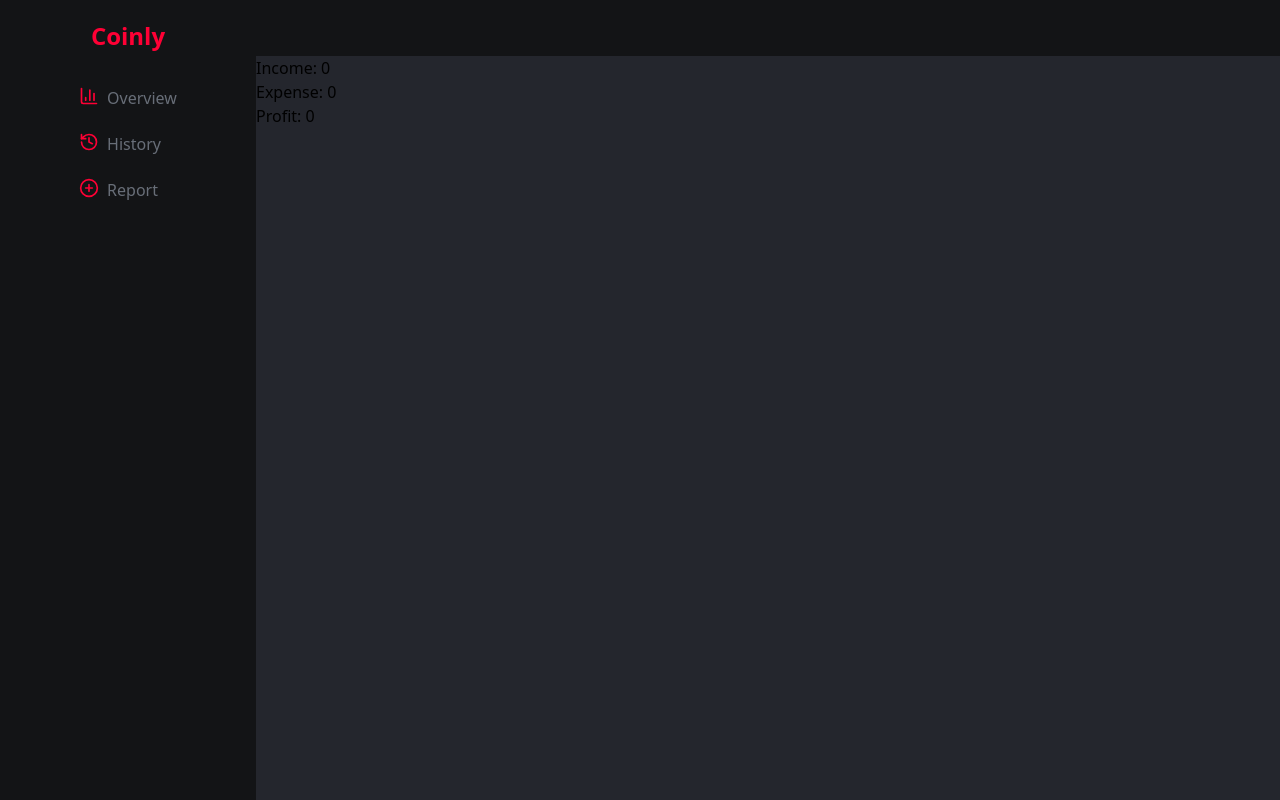
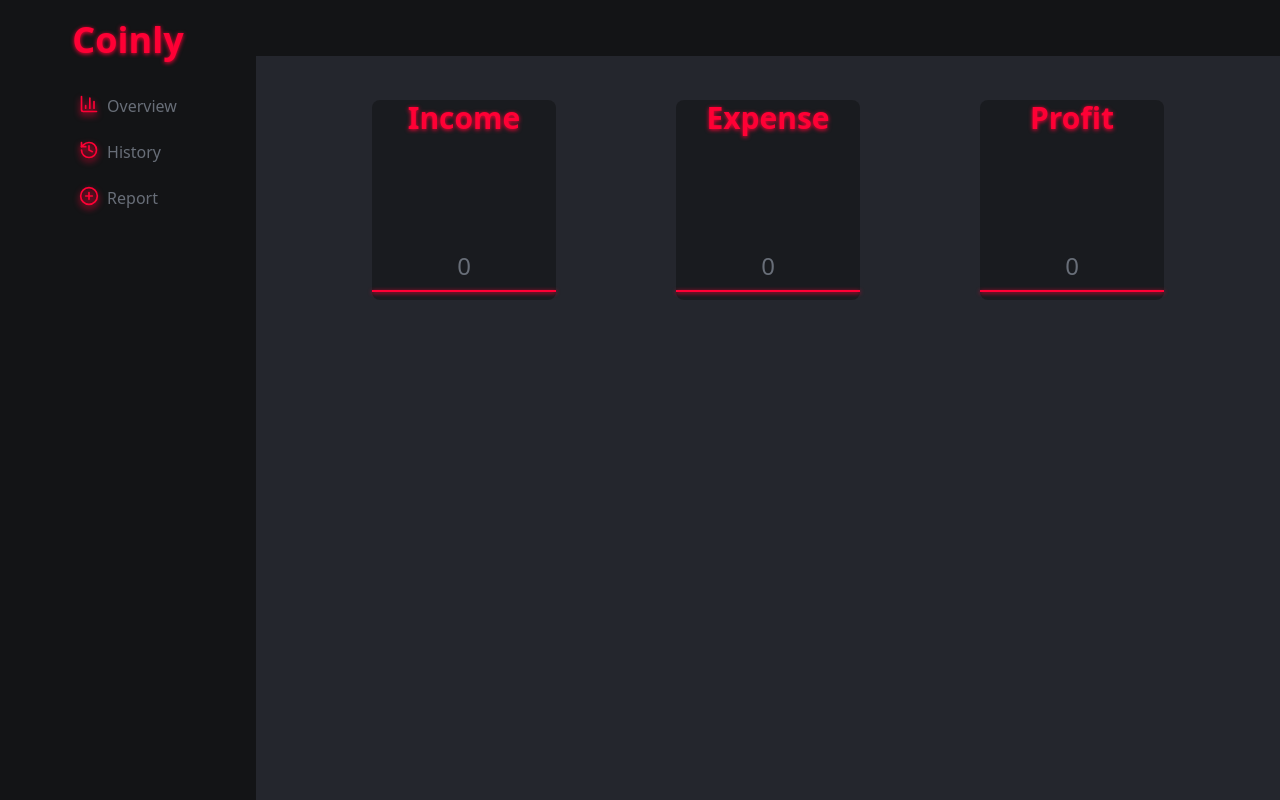
Before and after one commit to IlliaLev/Coinly, a Next.js app: page /dashboard in a window 1280 px wide. Built offline with nearby package versions, Linux system fonts and the light colour scheme.

Commit message:
created Card component and created animations for card

```diff
--- a/app/dashboard/layout.tsx
+++ b/app/dashboard/layout.tsx
@@ -13,7 +13,8 @@ export default function DashboardLayout({children, } : {children: React.ReactNod
                 w-[calc(100vw-256px)]
                 `}>
                 <main className={`
-                    w-full
+                    w-full flex flex-col h-full
+                    bg-[#24262D]
                     `}>
                     <Navbar />
                     {children}
--- a/app/dashboard/page.tsx
+++ b/app/dashboard/page.tsx
@@ -1,6 +1,34 @@
 "use client"
 
 import {useAppStore} from "@/lib/useAppStore";
+
+import Card from "@/components/ui/Card";
+
+import {motion, Variants} from "framer-motion";
+
+const cardList: Variants = {
+    hidden: {opacity: 0},
+    show: {
+        opacity: 1,
+        transition: {
+            staggerChildren: 0.5,
+            ease: "easeOut",
+        },
+    },
+}
+
+const card: Variants = {
+    hidden: {opacity: 0, x: 300},
+    show: {
+        opacity: 1,
+        x: 0,
+        transition: {
+            type: "spring",
+            stiffness: 120,
+            damping: 15,
+        }
+    },
+}
 
 export default function Dashboard() {
     const reports = useAppStore((state) => state.reports);
@@ -15,15 +43,27 @@ export default function Dashboard() {
 
     const profit = totalIncome - totalExpense;
 
+    const cards = [
+        {id: 1, title: "Income", amount: totalIncome},
+        {id: 2, title: "Expense", amount: totalExpense},
+        {id: 3, title: "Profit", amount: profit},
+    ];
+
     return (
         <div className={`
-            h-[calc(100vh-56px)]
-            bg-[#24262D]
-        `}>
-
-            <div>Income: {totalIncome}</div>
-            <div>Expense: {totalExpense}</div>
-            <div>Profit: {profit}</div>
+            flex flex-row items-center justify-center
+            mt-5
+            `}>
+            <motion.ul variants={cardList} initial="hidden" animate="show" className={`
+                flex flex-row gap-30 items-center overflow-hidden
+                py-6 px-6
+                `}>
+                {cards.map(({id, title, amount}) => (
+                    <motion.li key={id} variants={card} whileHover={{scale: 1.2}}>
+                        <Card title={title} amount={amount}></Card>
+                    </motion.li>
+                ))}
+            </motion.ul>
 
         </div>
     );
--- a/components/layout/Sidebar.tsx
+++ b/components/layout/Sidebar.tsx
@@ -21,9 +21,10 @@ export default function Sidebar() {
                 mt-5
                 `}>
                 <h1 className={`
-                    text-2xl font-semibold
+                    text-4xl font-semibold
                     text-center
                     text-[#FF0035]
+                    drop-shadow-[#FF0035] drop-shadow-sm
                     `}>Coinly</h1>
                 <nav className={`
                     space-y-4
--- /dev/null
+++ b/components/ui/Card.tsx
@@ -0,0 +1,43 @@
+
+
+interface CardProps {
+    title: string,
+    amount: number,
+}
+
+export default function Card({title, amount} : CardProps) {
+    return (
+        <div
+            className={`
+                w-46 h-50
+              bg-[#131416]/60
+                rounded-lg
+                flex flex-col justify-between
+            `}>
+                <div className={`
+                    flex flex-row items-center justify-center
+                    `}>
+                    <h2 className={`
+                        text-3xl font-semibold
+                        text-[#FF0035]
+                        drop-shadow-sm drop-shadow-[#FF0035]
+                        `}>{title}
+                    </h2>
+                </div>
+                <div className={`
+                    w-full
+                    flex flex-col justify-center items-center
+                    mb-2 text-2xl
+                    text-[#686E78]
+                    `}>
+                    {amount}
+                    <div className={`
+                        w-full h-[2px]
+                        mt-2
+                        bg-[#FF0035]
+                        drop-shadow-sm drop-shadow-[#FF0035]
+                        `}></div>
+                </div>
+        </div>
+    );
+}
--- a/components/ui/SdButton.tsx
+++ b/components/ui/SdButton.tsx
@@ -29,6 +29,7 @@ export default function SdButton({href, label, Icon} : SdButtonProps) {
                 `}>
                     <Icon size={20} className={`
                         text-[#FF0035]
+                        drop-shadow-md drop-shadow-[#FF0035]
                         `}></Icon>
                     {label}
         </Link>
```
